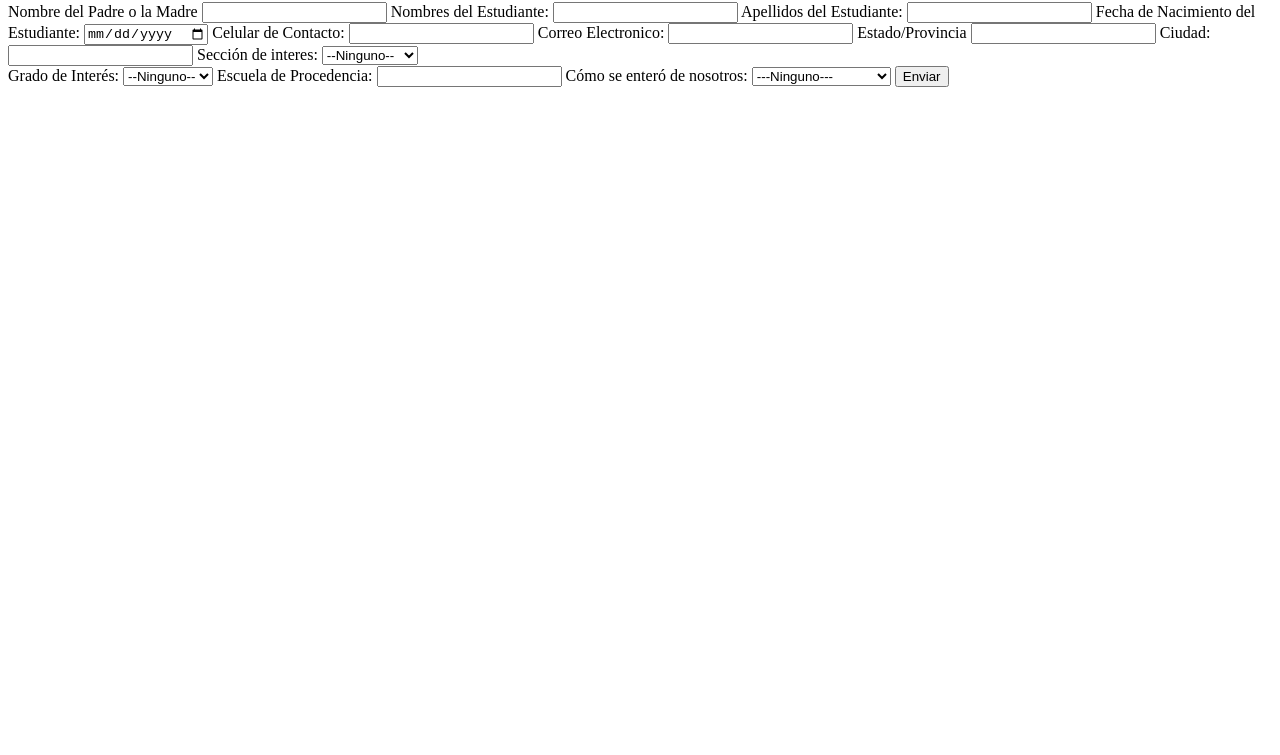
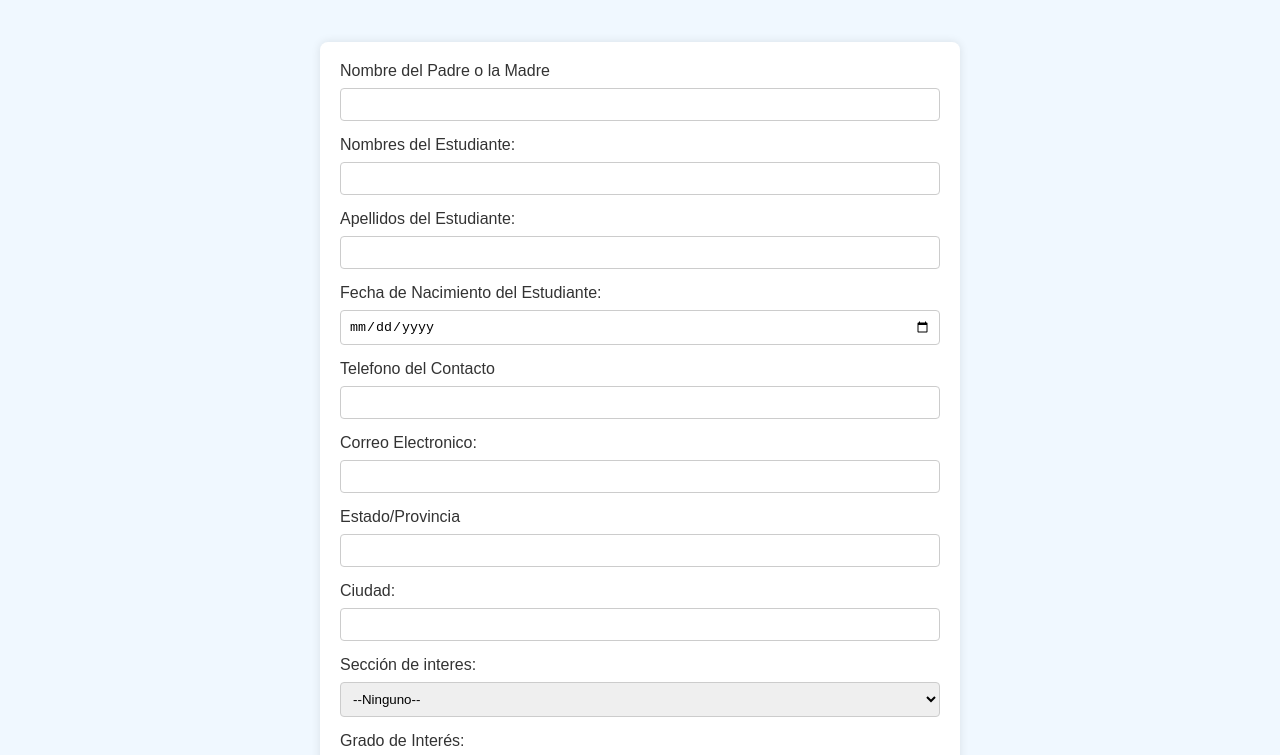
Before and after one commit to sasguez/formSales.github.io, a plain HTML site: page index.html in a window 1280 px wide. Shown: the part 78-833 px from the top of the page. Before the commit the page ends 800 px from the top, so only its background shows below. Drawn offline with Linux system fonts and the light colour scheme.

Commit message:
agregando estilos

```diff
--- a/index.html
+++ b/index.html
@@ -3,7 +3,7 @@
 <head>
     <meta charset="UTF-8">
     <meta name="viewport" content="width=device-width, initial-scale=1.0">
-    <!-- <link rel="stylesheet" type="text/css" href="./styles.css"> -->
+    <link rel="stylesheet" type="text/css" href="./styles.css">
     <title>Formulario de Prueba</title>
 </head>
 <body>
@@ -30,7 +30,7 @@
         <label >Fecha de Nacimiento del Estudiante:</label>
       	<input type="date" id="00NDx0000029Tcy" name="00NDx0000029Tcy" required/>
 
-        <label for="phone">Celular de Contacto:</label>
+        <label for="phone">Telefono del Contacto</label>
       	<input type="tel" id="phone" name="phone" required/>
 
       	<label for="email">Correo Electronico:</label>
```
